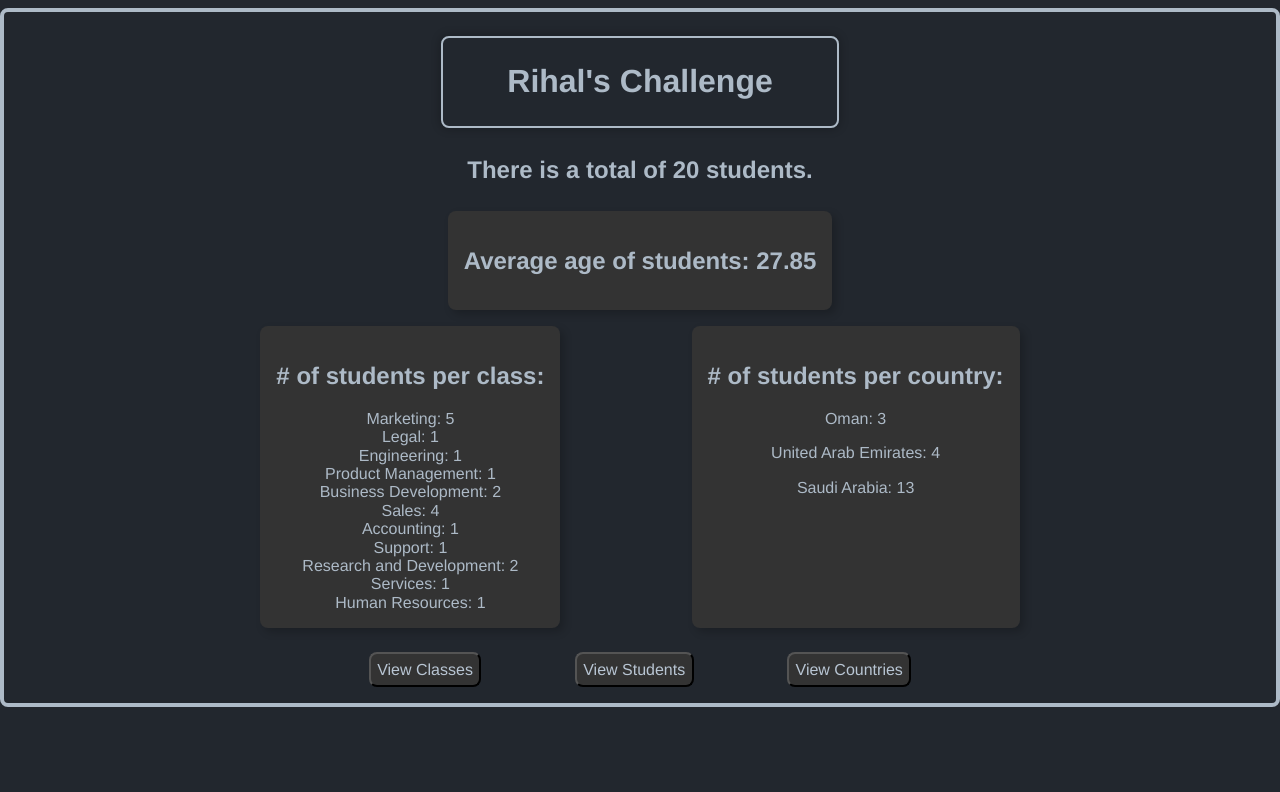
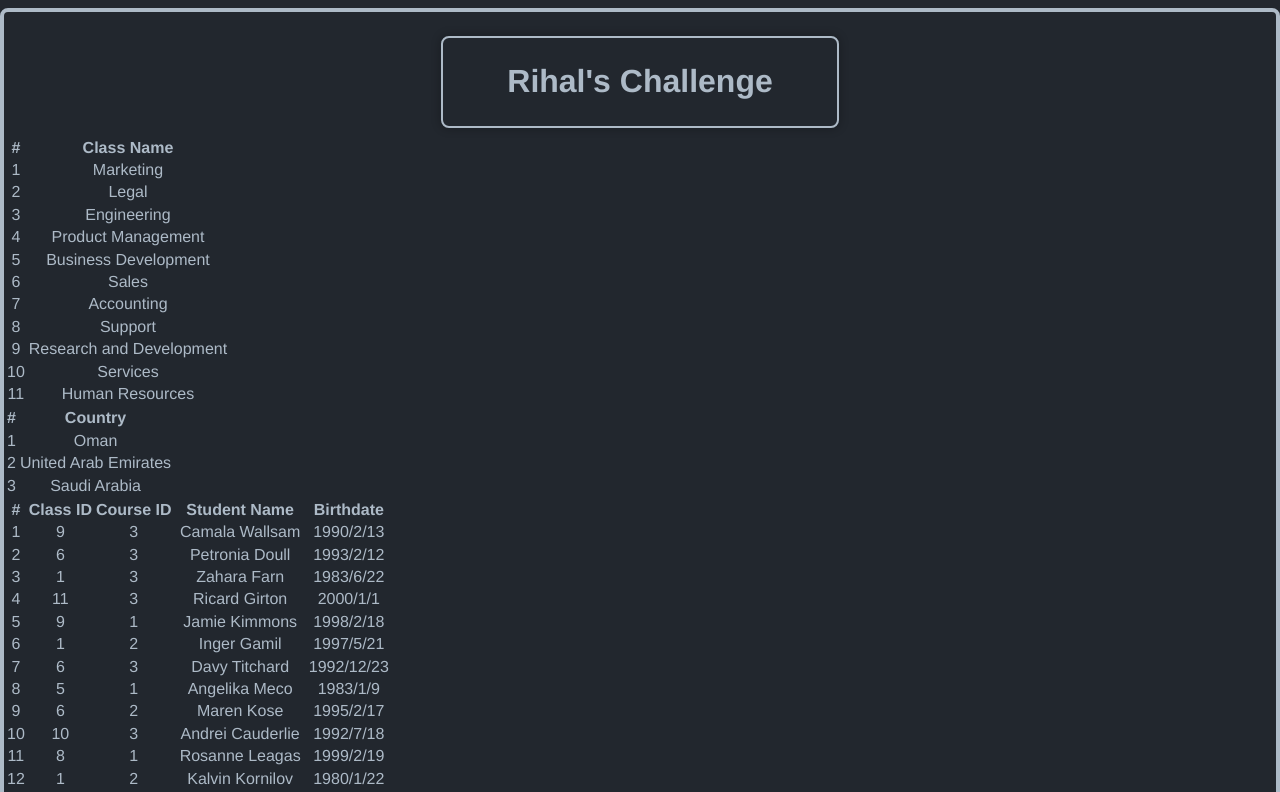
Before and after one commit to DandyDo/rihal-challenges-fullstack, a React (Create React App) app: page / in a window 1280 px wide. Shown: the top 792 px of the page. Built offline with nearby package versions, Linux system fonts and the light colour scheme; data requests are answered from the project's data file.

Commit message:
added some functionalities to Lists components

```diff
--- a/src/components/Lists/Classes.js
+++ b/src/components/Lists/Classes.js
@@ -1,7 +1,28 @@
 import React from 'react';
 
-const Classes = () => {
-  return <div></div>;
+const Classes = ({ classes }) => {
+  return (
+    <table>
+      <thead>
+        <tr>
+          <th>#</th>
+          <th>Class Name</th>
+        </tr>
+      </thead>
+      <tbody>
+        {
+          classes.map(course => {
+            return (
+              <tr key={course.id}>
+                <td>{course.id}</td>
+                <td>{course.class_name}</td>
+              </tr>
+            );
+          })
+        }
+      </tbody>
+    </table>
+  );
 }
 
 export default Classes;
--- a/src/components/Lists/Countries.js
+++ b/src/components/Lists/Countries.js
@@ -1,7 +1,28 @@
 import React from 'react';
 
-const Countries = () => {
-  return <div></div>;
+const Countries = ({ countries }) => {
+  return (
+    <table>
+      <thead>
+        <tr>
+          <th>#</th>
+          <th>Country</th>
+        </tr>
+      </thead>
+      <tbody>
+        {
+          countries.map(country => {
+            return (
+              <tr key={country.id}>
+                <td>{country.id}</td>
+                <td>{country.country_name}</td>
+              </tr>
+            );
+          })
+        }
+      </tbody>
+    </table>
+  );
 }
 
 export default Countries;
--- a/src/components/Lists/Students.js
+++ b/src/components/Lists/Students.js
@@ -1,7 +1,34 @@
 import React from 'react';
 
-const Students = () => {
-  return <div></div>;
+const Students = ({ students }) => {
+  return (
+    <table>
+    <thead>
+      <tr>
+        <th>#</th>
+        <th>Class ID</th>
+        <th>Course ID</th>
+        <th>Student Name</th>
+        <th>Birthdate</th>
+      </tr>
+    </thead>
+    <tbody>
+      {
+        students.map(course => {
+          return (
+            <tr key={course.id}>
+              <td>{course.id}</td>
+              <td>{course.class_id}</td>
+              <td>{course.country_id}</td>
+              <td>{course.name}</td>
+              <td>{course.birthdate}</td>
+            </tr>
+          );
+        })
+      }
+    </tbody>
+  </table>
+  );
 }
 
 export default Students;
--- a/src/containers/App.js
+++ b/src/containers/App.js
@@ -28,6 +28,7 @@ function App() {
     fetch('http://localhost:3000/countries')
       .then(response => response.json())
       .then(data => {setCountries(data)})
+
       .catch(err => console.log(err));
   }, [])
 
@@ -75,6 +76,9 @@ function App() {
         <div className="tc pv3 mv2 ba br3 bw2 w-85 center">
           <div>
             <Header/>
+            <Classes classes={classes}></Classes>
+            <Countries countries={countries}></Countries>
+            <Students students={students}></Students>
             <h2>{`There is a total of ${students.length} students.`}</h2>
             <StudentsAvg avgAge={ avgAge }/>
           </div>
```
